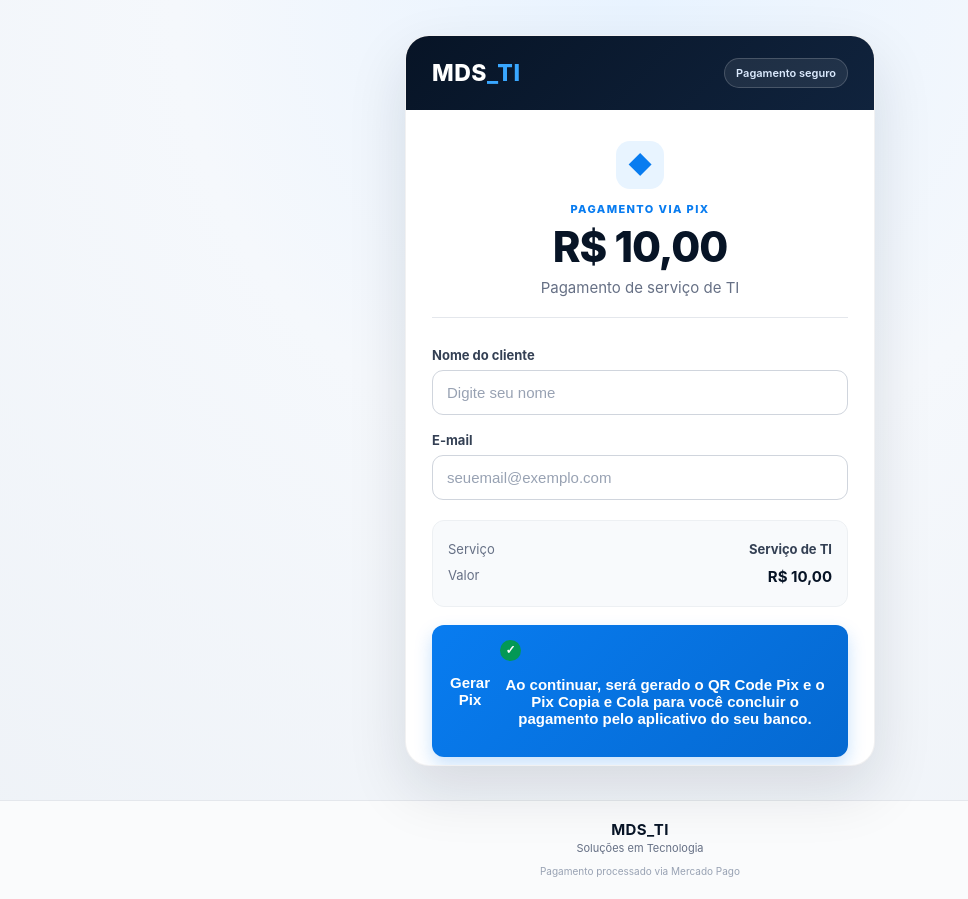
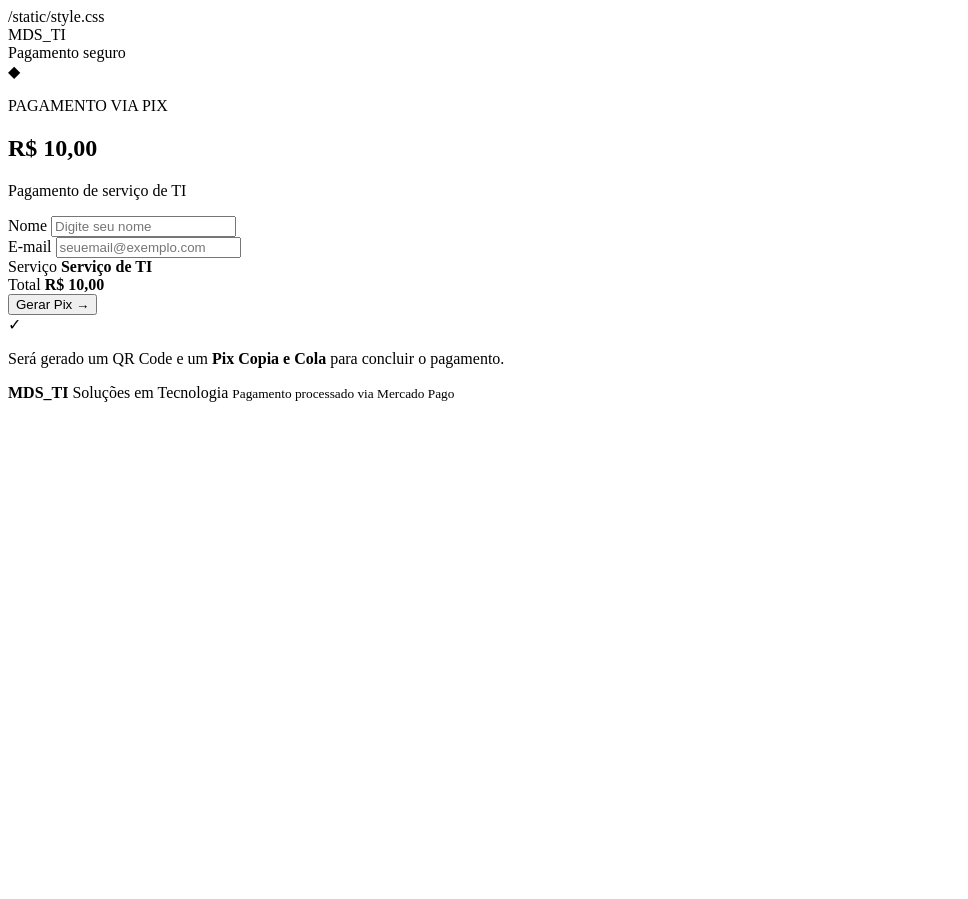
Before and after one commit to marcioecofabril-hub/Teste, a Flask app: page / in a window 1280 px wide. Shown: the whole page, without its empty margins (0-968 px from the left). After the commit the page ends 402 px from the top, so only its background shows below. Run offline with Flask 3, Linux system fonts and the light colour scheme.

Commit message:
Update pay_simple.html

```diff
--- a/templates/pay_simple.html
+++ b/templates/pay_simple.html
@@ -2,6 +2,7 @@
 <html lang="pt-BR">
 
 <head>
+
     <meta charset="UTF-8">
 
     <meta
@@ -9,14 +10,15 @@
         content="width=device-width, initial-scale=1.0"
     >
 
-    <meta name="theme-color" content="#071426">
+    <meta
+        name="theme-color"
+        content="#071426"
+    >
 
-    <title>MDS_TI | Pagamento Pix</title>
+    <title>MDS_TI | Pagamento</title>
 
-    <link
-        rel="stylesheet"
-        href="{{ url_for('static', filename='style.css') }}"
-    >
+    {{ url_for('static', filename='style.css') }}
+
 </head>
 
 <body>
@@ -76,7 +78,7 @@
             <div class="field">
 
                 <label for="name">
-                        Nome do cliente
+                    Nome
                 </label>
 
                 <input
@@ -113,19 +115,27 @@
             <div class="summary">
 
                 <div>
-                        <span>Serviço</span>
+
+                    <span>
+                        Serviço
+                    </span>
 
                     <strong>
                         Serviço de TI
                     </strong>
+
                 </div>
 
                 <div>
-                        <span>Valor</span>
+
+                    <span>
+                        Total
+                    </span>
 
                     <strong class="price">
                         R$ 10,00
                     </strong>
+
                 </div>
 
             </div>
@@ -137,7 +147,9 @@
                     Gerar Pix
                 </span>
 
-                    <span class="arrowpan>
+                <span class="arrow">
+                    →
+                </span>
 
             </button>
 
@@ -151,11 +163,9 @@
             </div>
 
             <p>
-                    Ao continuar, será gerado o
-                    <strong>QR Code Pix</strong>
-                    e o
+                Será gerado um QR Code e um
                 <strong>Pix Copia e Cola</strong>
-                    para você concluir o pagamento pelo aplicativo do seu banco.
+                para concluir o pagamento.
             </p>
 
         </div>
```
Lines whose indentation alone changed are shown as unchanged.
